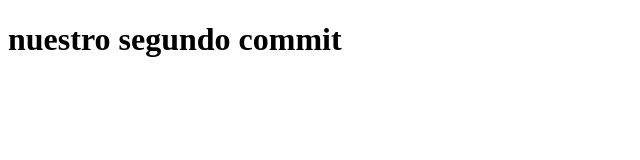
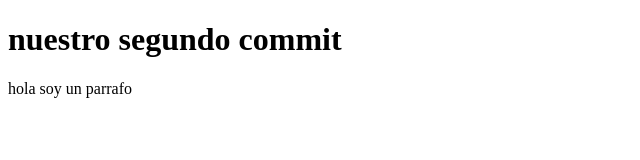
Before and after one commit to LuciaPrebisch/rolling_clase2git, a plain HTML site: page index.html in a window 1280 px wide. Shown: the whole page, without its empty margins (0-640 px from the left). Drawn offline with Linux system fonts and the light colour scheme.

Commit message:
agregue un parrafo2

```diff
--- a/index.html
+++ b/index.html
@@ -8,6 +8,7 @@
 </head>
 <body>
     <h1> nuestro segundo commit </h1>
+    <p> hola soy un parrafo </p>
 
 </body>
 </html>
```
